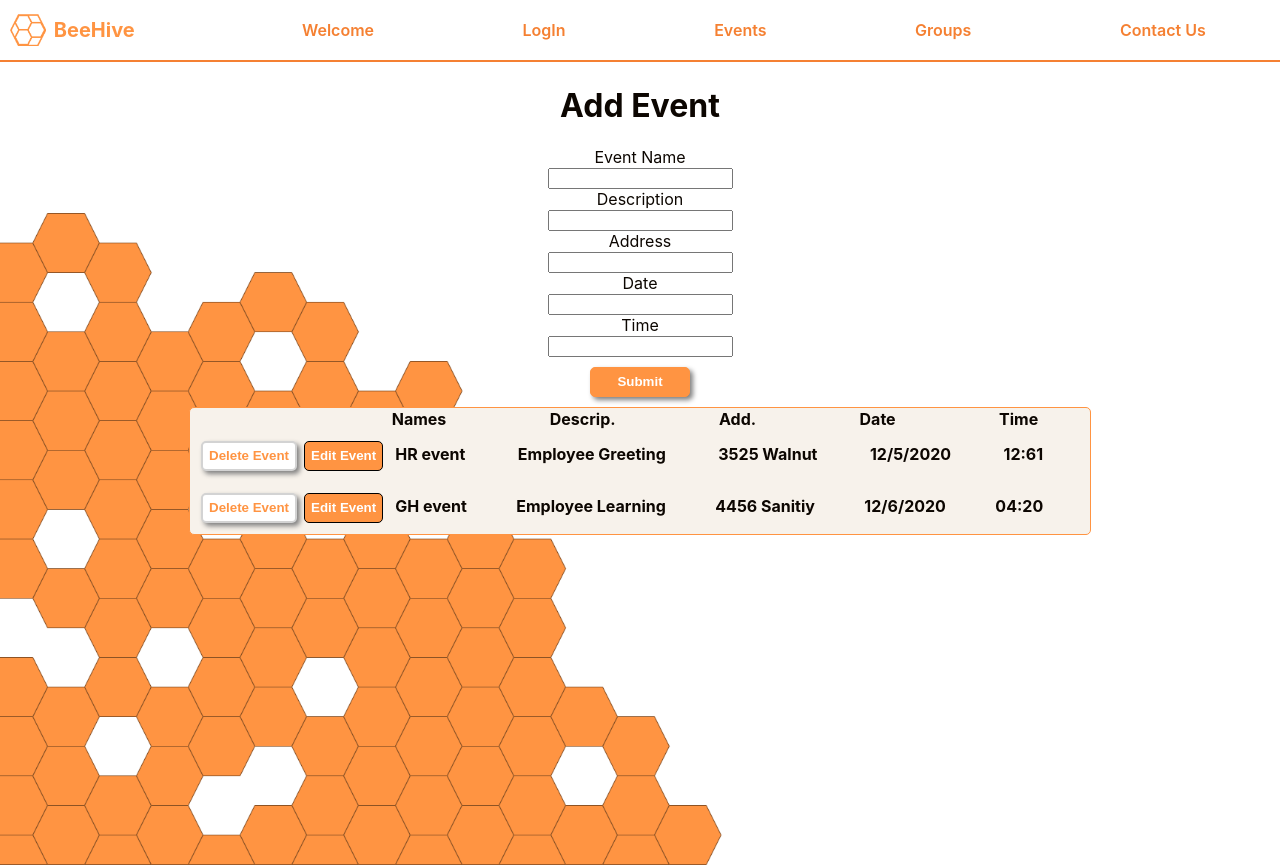
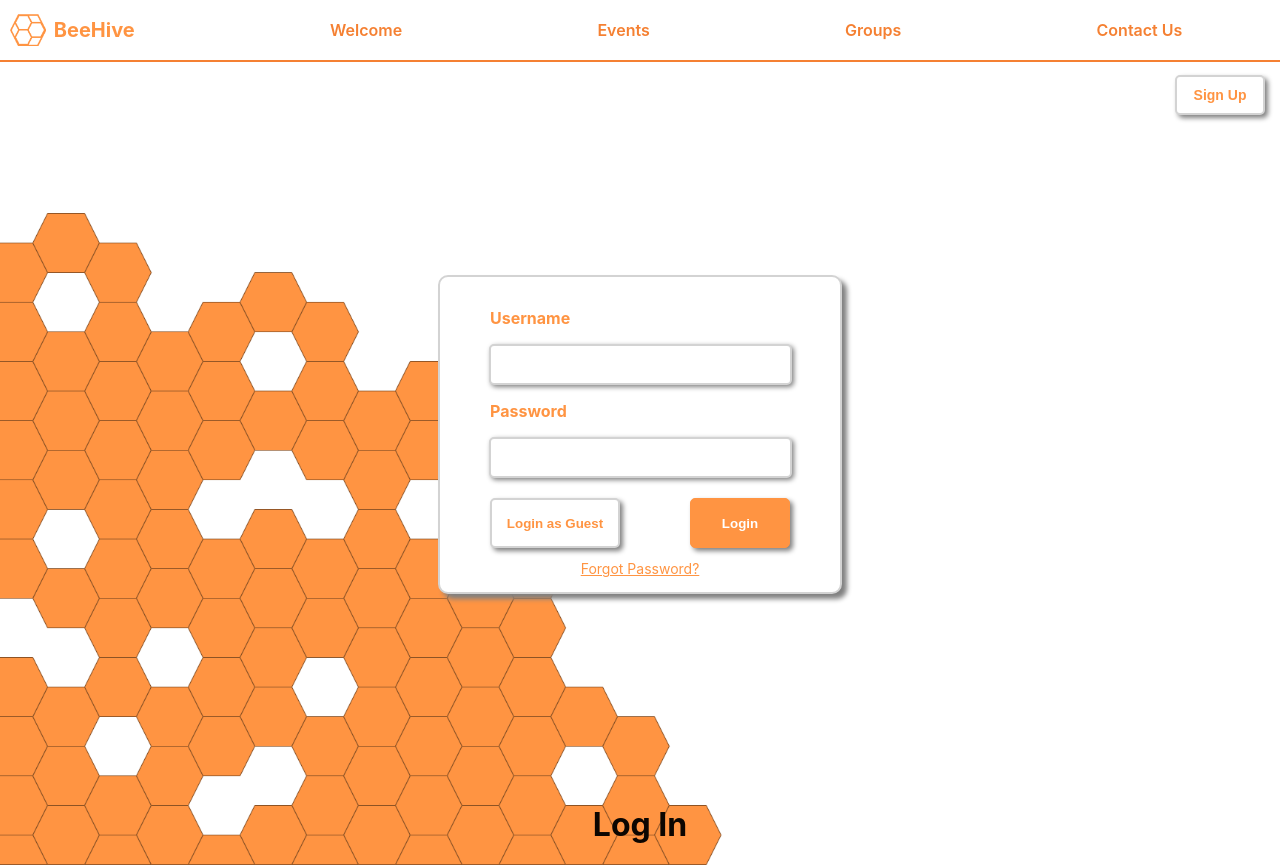
Before and after one commit to MuazAlhaidar/BeeHive, a React (Create React App) app in the folder client/: page /Events in a window 1280 px wide. Built offline with nearby package versions, Linux system fonts and the light colour scheme.

Commit message:
If the user is not logged in, they are directed to login when going to events and groups pages

```diff
--- a/client/src/App.tsx
+++ b/client/src/App.tsx
@@ -23,9 +23,6 @@ function App() {
               <Link className="App-link" to="/">
                 Welcome
               </Link>
-              <Link className="App-link" to="/LogIn">
-                LogIn
-              </Link>
               <Link className="App-link" to="/Events">
                 Events
               </Link>
@@ -49,18 +46,24 @@ function App() {
               )}
             </Route>
             <Route path="/Events">
-              <EventPage userid="MU/ZA" />
+              {name == "" ? (
+                <LogIn setName={setName} />
+              ) : (
+                <EventPage userid="MU/ZA" />
+              )}
             </Route>
             <Route path="/LogIn">
-              {/* <LogIn setuser={setName}/> */}
               <LogIn setName={setName} />
             </Route>
             <Route path="/Signup">
-              {/* <LogIn setuser={setName}/> */}
               <SignUp setName={setName} />
             </Route>
             <Route path="/Groups">
-              <GroupPage groupName="kevin cool" />
+              {name == "" ? (
+                <LogIn setName={setName} />
+              ) : (
+                <GroupPage groupName="kevin cool" />
+              )}
             </Route>
             <Route path="/ContactUs">
               <ContactUs />
```
